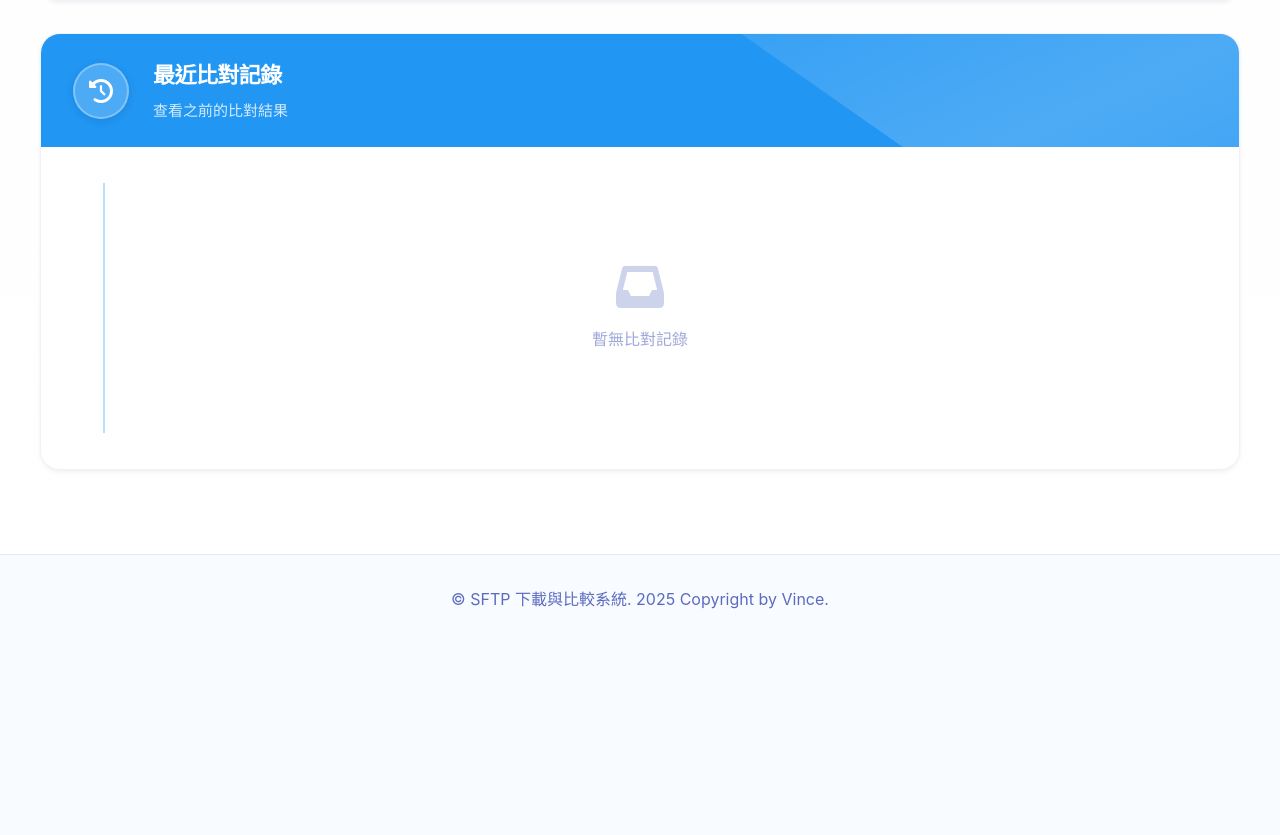
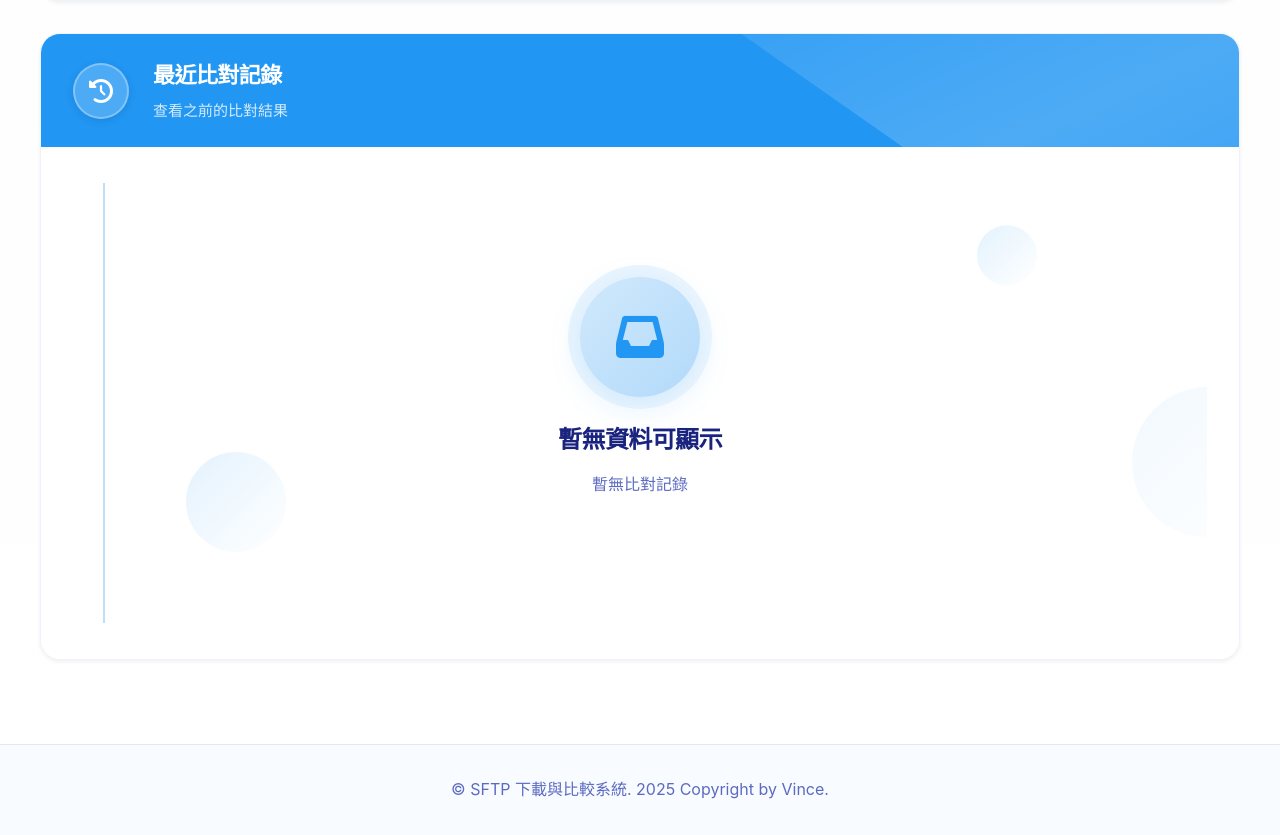
Before and after one commit to qqringman/preMP, a Flask app: page /compare in a window 1280 px wide; the page is wider, and only the part inside the window is pictured. Shown: the part 1862-2697 px from the top of that part. Before the commit the page ends 2471 px from the top of that part, so only its background shows below. Run offline with Flask 3, Linux system fonts and the light colour scheme; data that the repository does not hold is empty; some libraries are stand-ins or nearby versions.

Commit message:
web ui ok

```diff
--- a/sftp_downloader.py
+++ b/sftp_downloader.py
@@ -304,8 +304,8 @@ class SFTPDownloader:
                 ftp_path = row[ftp_column]
 
                 # 檢查空值或 NotFound
-                if pd.isna(ftp_path) or str(ftp_path).strip() == '' or str(ftp_path).strip().lower() == 'notfound':
-                    self.logger.warning(f"第 {idx + 1} 筆資料的 FTP 路徑為空或 NotFound")
+                if pd.isna(ftp_path) or str(ftp_path).strip() == '' or str(ftp_path).strip().lower() == 'notfound' or str(ftp_path).strip().lower() == 'sftpnotfound':
+                    self.logger.warning(f"第 {idx + 1} 筆資料的 FTP 路徑為空或 NotFound 或 sftpNotFound")
 
                     # 如果是 WebDownloader，更新統計
                     if hasattr(self, 'stats'):
--- a/static/css/compare.css
+++ b/static/css/compare.css
@@ -3376,4 +3382,278 @@ input.path-input::-webkit-contacts-auto-fill-button {
     background: #F5F9FF;
 }
 
-/* 移除臨時測試樣式 */
+/* 在 compare.css 中找到並修改以下部分 */
+
+/* 加強表格標頭紅色背景的樣式 */
+.header-red-bg {
+    background: #C00000 !important;
+    color: white !important;
+    font-weight: 600 !important;
+}
+
+/* 文字顏色樣式 */
+.text-red {
+    color: #C00000 !important;
+    font-weight: 500;
+}
+
+.text-blue {
+    color: #0066CC !important;
+    font-weight: 500;
+}
+
+/* 修正捲軸容器 - 確保捲軸始終顯示 */
+.table-scroll-single {
+    overflow: auto !important;
+    max-height: 500px;
+    position: relative;
+    background: white;
+    border: 1px solid #E3E7F3;
+    border-radius: 0 0 8px 8px;
+}
+
+/* 確保表格有最小寬度以觸發橫向捲軸 */
+.table-scroll-single .files-table {
+    min-width: 100%;
+    width: max-content;
+}
+
+/* 強制顯示捲軸 */
+.table-scroll-single::-webkit-scrollbar {
+    width: 12px !important;
+    height: 12px !important;
+    display: block !important;
+    visibility: visible !important;
+}
+
+.table-scroll-single::-webkit-scrollbar-track {
+    background: #F5F9FF !important;
+    border-radius: 6px;
+    border: 1px solid #E3E7F3;
+}
+
+.table-scroll-single::-webkit-scrollbar-thumb {
+    background: #90CAF9 !important;
+    border-radius: 6px;
+    border: 1px solid #64B5F6;
+}
+
+.table-scroll-single::-webkit-scrollbar-thumb:hover {
+    background: #64B5F6 !important;
+}
+
+.table-scroll-single::-webkit-scrollbar-corner {
+    background: #F5F9FF !important;
+}
+
+#compareDetailsModal .files-table td {
+    padding: 14px 20px;
+    border-bottom: 1px solid #EDF2FC;
+    vertical-align: middle;
+    white-space: nowrap;
+    color: #424242;
+}
+
+/* 加強 hover 效果 */
+#compareDetailsModal .files-table tbody tr:hover {
+    background-color: #E3F2FD !important;
+}
+
+/* Badge 樣式 */
+.badge-yes {
+    display: inline-block;
+    padding: 2px 8px;
+    background: #4CAF50;
+    color: white;
+    border-radius: 4px;
+    font-size: 0.75rem;
+    font-weight: 600;
+}
+
+.badge-no {
+    display: inline-block;
+    padding: 2px 8px;
+    background: #F44336;
+    color: white;
+    border-radius: 4px;
+    font-size: 0.75rem;
+    font-weight: 600;
+}
+
+/* 差異文字標記樣式 */
+.diff-text {
+    font-family: 'SF Mono', Monaco, monospace;
+    font-size: 0.875rem;
+}
+
+.diff-text .diff-part {
+    color: #C00000;
+    font-weight: 600;
+    background: #FFEBEE;
+    padding: 1px 3px;
+    border-radius: 3px;
+}
+
+.diff-text .normal-part {
+    color: #424242;
+}
+
+/* 空狀態容器 */
+.empty-state-container {
+    display: flex;
+    flex-direction: column;
+    align-items: center;
+    justify-content: center;
+    min-height: 400px;
+    padding: 60px 40px;
+    text-align: center;
+}
+
+/* 空狀態圖標容器 */
+.empty-state-icon {
+    width: 120px;
+    height: 120px;
+    margin: 0 auto 24px;
+    background: linear-gradient(135deg, #E3F2FD 0%, #BBDEFB 100%);
+    border-radius: 50%;
+    display: flex;
+    align-items: center;
+    justify-content: center;
+    position: relative;
+    box-shadow: 0 8px 32px rgba(33, 150, 243, 0.15);
+}
+
+.empty-state-icon::before {
+    content: '';
+    position: absolute;
+    width: 100%;
+    height: 100%;
+    background: linear-gradient(135deg, #2196F3 0%, #64B5F6 100%);
+    border-radius: 50%;
+    opacity: 0.1;
+    transform: scale(1.2);
+}
+
+.empty-state-icon i {
+    font-size: 3rem;
+    color: #2196F3;
+    z-index: 1;
+}
+
+/* 空狀態標題 */
+.empty-state-title {
+    font-size: 1.5rem;
+    font-weight: 600;
+    color: var(--text-primary);
+    margin-bottom: 12px;
+    letter-spacing: -0.025em;
+}
+
+/* 空狀態描述 */
+.empty-state-desc {
+    font-size: 1rem;
+    color: var(--text-secondary);
+    margin-bottom: 32px;
+    max-width: 400px;
+    line-height: 1.6;
+}
+
+/* 重新載入按鈕 - 更優雅的設計 */
+.btn-reload-elegant {
+    display: inline-flex;
+    align-items: center;
+    gap: 10px;
+    padding: 16px 40px;
+    background: linear-gradient(135deg, #2196F3 0%, #64B5F6 100%);
+    color: white;
+    border: none;
+    border-radius: var(--radius-full);
+    font-size: 1rem;
+    font-weight: 600;
+    cursor: pointer;
+    transition: all 0.3s ease;
+    box-shadow: 0 4px 20px rgba(33, 150, 243, 0.3);
+    position: relative;
+    overflow: hidden;
+}
+
+.btn-reload-elegant::before {
+    content: '';
+    position: absolute;
+    top: 50%;
+    left: 50%;
+    width: 0;
+    height: 0;
+    background: rgba(255, 255, 255, 0.3);
+    border-radius: 50%;
+    transform: translate(-50%, -50%);
+    transition: width 0.6s, height 0.6s;
+}
+
+.btn-reload-elegant:hover::before {
+    width: 300px;
+    height: 300px;
+}
+
+.btn-reload-elegant:hover {
+    transform: translateY(-2px);
+    box-shadow: 0 8px 30px rgba(33, 150, 243, 0.4);
+}
+
+.btn-reload-elegant i {
+    font-size: 1.125rem;
+    transition: transform 0.3s ease;
+}
+
+.btn-reload-elegant:hover i {
+    transform: rotate(180deg);
+}
+
+/* 額外的裝飾元素 */
+.empty-state-decoration {
+    position: absolute;
+    width: 100%;
+    height: 100%;
+    overflow: hidden;
+    pointer-events: none;
+}
+
+.decoration-circle {
+    position: absolute;
+    border-radius: 50%;
+    background: linear-gradient(135deg, #E3F2FD 0%, transparent 100%);
+}
+
+.decoration-circle.small {
+    width: 60px;
+    height: 60px;
+    top: 10%;
+    right: 15%;
+    animation: float 6s ease-in-out infinite;
+}
+
+.decoration-circle.medium {
+    width: 100px;
+    height: 100px;
+    bottom: 15%;
+    left: 10%;
+    animation: float 8s ease-in-out infinite reverse;
+}
+
+.decoration-circle.large {
+    width: 150px;
+    height: 150px;
+    top: 50%;
+    right: -75px;
+    opacity: 0.5;
+    animation: float 10s ease-in-out infinite;
+}
+
+@keyframes float {
+    0%, 100% {
+        transform: translateY(0);
+    }
+    50% {
+        transform: translateY(-20px);
+    }
+}
--- a/static/js/compare.js
+++ b/static/js/compare.js
@@ -48,6 +48,7 @@ document.addEventListener('DOMContentLoaded', () => {
 });
 
 // 載入伺服器資料夾
+// 載入伺服器資料夾
 async function loadServerFolders(path) {
     const browserContent = document.getElementById('serverBrowser');
     const pathDisplay = document.getElementById('currentPathDisplay');
@@ -78,26 +79,18 @@ async function loadServerFolders(path) {
         const response = await utils.apiRequest(`/api/list-folders?path=${encodeURIComponent(path)}`);
 
         if (response.folders && response.folders.length > 0) {
-            currentFoldersList = response.folders; // 儲存資料夾列表
+            currentFoldersList = response.folders;
             displayFolders(response.folders);
         } else {
             currentFoldersList = [];
-            browserContent.innerHTML = `
-                <div class="empty-message">
-                    <i class="fas fa-folder-open fa-3x"></i>
-                    <p>此目錄下沒有子資料夾</p>
-                </div>
-            `;
+            browserContent.innerHTML = generateEmptyState('此目錄下沒有子資料夾', false);
         }
     } catch (error) {
         console.error('Load folders error:', error);
-        browserContent.innerHTML = `
-            <div class="error-message">
-                <i class="fas fa-exclamation-triangle fa-3x"></i>
-                <p>無法載入資料夾列表</p>
-                <p class="text-muted">${error.message}</p>
-            </div>
-        `;
+        browserContent.innerHTML = generateEmptyState(
+            `無法載入資料夾列表：${error.message}`,
+            true
+        );
     }
 }
 
@@ -662,7 +655,7 @@ async function showCompareDetails(type) {
     }
 }
 
-// 顯示比對模態框 - 修正版本
+// 顯示比對模態框 - 修正版本，使用單一表格不分離 header 和 body
 function showCompareModal(pivotData, sheets, title, modalClass) {
     // 創建或取得模態框
     let modal = document.getElementById('compareDetailsModal');
@@ -717,10 +710,7 @@ function showCompareModal(pivotData, sheets, title, modalClass) {
                     </button>
                 </div>
                 <div class="modal-body">
-                    <div class="empty-message">
-                        <i class="fas fa-inbox fa-3x"></i>
-                        <p>沒有資料</p>
-                    </div>
+                    ${generateEmptyState('沒有找到相關資料', false)}
                 </div>
             </div>
         `;
@@ -741,8 +731,8 @@ function showCompareModal(pivotData, sheets, title, modalClass) {
                     </button>
                 </div>
                 <div class="modal-body-wrapper">
-                    <div class="modal-data-area">
-                        ${sheetData ? generateCompareTableContent(sheetData, sheets[0].title) : '<div class="empty-message"><i class="fas fa-inbox fa-3x"></i><p>沒有資料</p></div>'}
+                    <div class="modal-data-area-single">
+                        ${sheetData ? generateCompareTableContent(sheetData, sheets[0].name) : '<div class="empty-message"><i class="fas fa-inbox fa-3x"></i><p>沒有資料</p></div>'}
                     </div>
                 </div>
             </div>
@@ -769,8 +759,8 @@ function showCompareModal(pivotData, sheets, title, modalClass) {
             // 頁籤內容
             contentHtml += `
                 <div class="tab-content ${isActive ? 'active' : ''}" id="tab-${sheet.name}" style="display: ${isActive ? 'block' : 'none'};">
-                    <div class="modal-data-area">
-                        ${sheetData ? generateCompareTableContent(sheetData, sheet.title) : '<div class="empty-message"><i class="fas fa-inbox fa-3x"></i><p>沒有資料</p></div>'}
+                    <div class="modal-data-area-single">
+                        ${sheetData ? generateCompareTableContent(sheetData, sheet.name) : '<div class="empty-message"><i class="fas fa-inbox fa-3x"></i><p>沒有資料</p></div>'}
                     </div>
                 </div>
             `;
@@ -801,26 +791,39 @@ function showCompareModal(pivotData, sheets, title, modalClass) {
     modal.classList.remove('hidden');
 }
 
-// 生成比對表格內容 - 只包含表格本身
-function generateCompareTableContent(sheetData, sheetTitle) {
+// 生成比對表格內容 - 修正版本，使用單一表格且套用正確的樣式
+function generateCompareTableContent(sheetData, sheetName) {
     if (!sheetData || !sheetData.columns || !sheetData.data || sheetData.data.length === 0) {
-        return '<div class="empty-message"><i class="fas fa-inbox fa-3x"></i><p>沒有資料</p></div>';
-    }
-
-    // 新結構：分離 header 和 body
-    let html = '<div class="table-container-fixed">';
-
-    // 固定的表頭
-    html += '<div class="table-header-fixed">';
-    html += '<table class="files-table-header">';
+        return generateEmptyState('此資料表沒有內容', false);
+    }
+
+    // 定義需要特殊處理的欄位
+    const redHeaderColumns = {
+        'revision_diff': ['base_short', 'base_revision', 'compare_short', 'compare_revision'],
+        'branch_error': ['problem'],
+        'lost_project': ['Base folder', '狀態'],
+        'version_diff': ['base_content', 'compare_content']
+    };
+
+    // 開始建立表格
+    let html = '<div class="table-scroll-single">';
+    html += '<table class="files-table">';
+
+    // 表頭
     html += '<thead><tr>';
 
     // 動態生成欄位
     sheetData.columns.forEach(col => {
         let thText = col;
         let minWidth = '150px';
-
-        // 欄位名稱對應
+        let headerClass = '';
+
+        // 檢查是否需要紅色標題
+        if (redHeaderColumns[sheetName] && redHeaderColumns[sheetName].includes(col)) {
+            headerClass = 'header-red-bg';
+        }
+
+        // 欄位名稱對應和寬度設定...
         const columnMap = {
             'module': { text: '模組名稱', width: '200px' },
             'location_path': { text: 'FTP 路徑', width: '400px' },
@@ -828,7 +831,13 @@ function generateCompareTableContent(sheetData, sheetTitle) {
             'base_folder': { text: '本地路徑', width: '300px' },
             'compare_folder': { text: 'compare_folder', width: '200px' },
             'file_type': { text: 'file_type', width: '150px' },
-            'base_content': { text: 'base_content', width: '300px' }
+            'base_content': { text: 'base_content', width: '400px' },
+            'compare_content': { text: 'compare_content', width: '400px' },
+            'org_content': { text: 'org_content', width: '500px' },
+            'problem': { text: '問題', width: '200px' },
+            'has_wave': { text: 'has_wave', width: '100px' },
+            'Base folder': { text: 'Base folder', width: '150px' },
+            '狀態': { text: '狀態', width: '100px' }
         };
 
         if (columnMap[col]) {
@@ -838,23 +847,28 @@ function generateCompareTableContent(sheetData, sheetTitle) {
             minWidth = '250px';
         }
 
-        html += `<th style="width: ${minWidth}; min-width: ${minWidth};">${thText}</th>`;
-    });
-
-    html += '</tr></thead></table>';
-    html += '</div>';
-
-    // 可捲動的表身
-    html += '<div class="table-body-scrollable">';
-    html += '<table class="files-table-body">';
+        html += `<th class="${headerClass}" style="min-width: ${minWidth};">${thText}</th>`;
+    });
+
+    html += '</tr></thead>';
+
+    // 表身 - 加入版本差異的顏色標記邏輯
     html += '<tbody>';
 
     sheetData.data.forEach((row) => {
-        html += '<tr>';
+        // 檢查是否需要隱藏此行
+        //let shouldHide = false;
+        //if (sheetName === 'branch_error' && row['has_wave'] === 'Y') {
+        //    shouldHide = true;
+        //}
+
+        //html += `<tr ${shouldHide ? 'style="display: none;"' : ''}>`;
+        html += `<tr>`;
 
         sheetData.columns.forEach(col => {
             let value = row[col] || '';
             let cellContent = value;
+            let cellClass = '';
             let minWidth = '150px';
 
             // 取得與標頭相同的寬度
@@ -865,7 +879,13 @@ function generateCompareTableContent(sheetData, sheetTitle) {
                 'base_folder': { width: '300px' },
                 'compare_folder': { width: '200px' },
                 'file_type': { width: '150px' },
-                'base_content': { width: '300px' }
+                'base_content': { width: '400px' },
+                'compare_content': { width: '400px' },
+                'org_content': { width: '500px' },
+                'problem': { width: '200px' },
+                'has_wave': { width: '100px' },
+                'Base folder': { width: '150px' },
+                '狀態': { width: '100px' }
             };
 
             if (columnMap[col]) {
@@ -876,6 +896,7 @@ function generateCompareTableContent(sheetData, sheetTitle) {
 
             // 處理不同類型的欄位
             if (col === 'module' || col === '模組名稱') {
+                // 模組名稱處理...
                 let icon = 'fa-file';
                 const fileName = value.toLowerCase();
 
@@ -897,6 +918,28 @@ function generateCompareTableContent(sheetData, sheetTitle) {
                         <span>${value}</span>
                     </div>
                 `;
+            } else if (col === 'problem' && value) {
+                cellClass = 'text-red';
+                cellContent = value;
+            } else if (col === '狀態') {
+                if (value === '刪除') {
+                    cellClass = 'text-red';
+                } else if (value === '新增') {
+                    cellClass = 'text-blue';
+                }
+                cellContent = value;
+            } else if (['base_short', 'base_revision', 'compare_short', 'compare_revision'].includes(col)) {
+                cellClass = 'text-red';
+                cellContent = value;
+            } else if (col === 'has_wave') {
+                if (value === 'Y') {
+                    cellContent = '<span class="badge-yes">Y</span>';
+                } else if (value === 'N') {
+                    cellContent = '<span class="badge-no">N</span>';
+                }
+            } else if ((col === 'base_content' || col === 'compare_content') && sheetName === 'version_diff') {
+                // 版本差異內容的特殊處理
+                cellContent = formatVersionDiffContent(row, col);
             } else if (col.includes('link') || col.includes('_link')) {
                 if (value && value.startsWith('http')) {
                     cellContent = `<a href="${value}" target="_blank" class="table-link">
@@ -907,7 +950,7 @@ function generateCompareTableContent(sheetData, sheetTitle) {
                 cellContent = `<span style="font-family: monospace; font-size: 0.875rem;">${value}</span>`;
             }
 
-            html += `<td style="width: ${minWidth}; min-width: ${minWidth};">${cellContent}</td>`;
+            html += `<td class="${cellClass}" style="min-width: ${minWidth};">${cellContent}</td>`;
         });
 
         html += '</tr>';
@@ -915,9 +958,139 @@ function generateCompareTableContent(sheetData, sheetTitle) {
 
     html += '</tbody></table>';
     html += '</div>';
-    html += '</div>';
 
     return html;
+}
+
+// 在顯示空狀態時，使用新的 UI
+function showEmptyState(containerId, message) {
+    const container = document.getElementById(containerId);
+    container.innerHTML = `
+        <div class="empty-message">
+            <i class="fas fa-inbox fa-3x"></i>
+            <p>${message}</p>
+        </div>
+        <div class="empty-reload-container">
+            <button class="btn-reload" onclick="location.reload()">
+                <i class="fas fa-sync-alt"></i>
+                重新載入
+            </button>
+        </div>
+    `;
+}
+
+function formatVersionDiffContent(row, column) {
+    const fileType = row['file_type'] || '';
+    const baseContent = row['base_content'] || '';
+    const compareContent = row['compare_content'] || '';
+    const currentValue = row[column] || '';
+
+    // 處理檔案不存在的情況
+    if (currentValue === '(檔案不存在)') {
+        return `<span class="text-red">${currentValue}</span>`;
+    }
+
+    if (currentValue === '(檔案存在)') {
+        return `<span>${currentValue}</span>`;
+    }
+
+    // 根據檔案類型處理
+    if (fileType.toLowerCase() === 'f_version.txt') {
+        return formatFVersionContent(currentValue, column === 'base_content' ? compareContent : baseContent);
+    } else if (currentValue.includes('F_HASH:')) {
+        return formatFHashContent(currentValue, column === 'base_content' ? compareContent : baseContent);
+    } else if (currentValue.includes(':')) {
+        return formatColonContent(currentValue, column === 'base_content' ? compareContent : baseContent);
+    }
+
+    return currentValue;
+}
+
+// 格式化包含冒號的內容
+function formatColonContent(currentValue, otherValue) {
+    if (!currentValue.includes(':')) return currentValue;
+
+    const parts = currentValue.split(':', 2);
+    if (parts.length < 2) return currentValue;
+
+    const key = parts[0];
+    const currentVal = parts[1].trim();
+    let otherVal = '';
+
+    if (otherValue && otherValue.includes(':')) {
+        const otherParts = otherValue.split(':', 2);
+        if (otherParts.length >= 2 && otherParts[0] === key) {
+            otherVal = otherParts[1].trim();
+        }
+    }
+
+    let formattedContent = '<span class="diff-text">';
+    formattedContent += `<span class="normal-part">${key}: </span>`;
+
+    if (currentVal !== otherVal) {
+        formattedContent += `<span class="diff-part">${currentVal}</span>`;
+    } else {
+        formattedContent += `<span class="normal-part">${currentVal}</span>`;
+    }
+
+    formattedContent += '</span>';
+    return formattedContent;
+}
+
+// 格式化 F_HASH 內容
+function formatFHashContent(currentValue, otherValue) {
+    if (!currentValue.includes('F_HASH:')) return currentValue;
+
+    const parts = currentValue.split('F_HASH:', 2);
+    if (parts.length < 2) return currentValue;
+
+    const currentHash = parts[1].trim();
+    let otherHash = '';
+
+    if (otherValue && otherValue.includes('F_HASH:')) {
+        const otherParts = otherValue.split('F_HASH:', 2);
+        if (otherParts.length >= 2) {
+            otherHash = otherParts[1].trim();
+        }
+    }
+
+    let formattedContent = '<span class="diff-text">';
+    formattedContent += '<span class="normal-part">F_HASH: </span>';
+
+    if (currentHash !== otherHash) {
+        formattedContent += `<span class="diff-part">${currentHash}</span>`;
+    } else {
+        formattedContent += `<span class="normal-part">${currentHash}</span>`;
+    }
+
+    formattedContent += '</span>';
+    return formattedContent;
+}
+
+// 格式化 F_Version.txt 內容
+function formatFVersionContent(currentValue, otherValue) {
+    if (!currentValue.startsWith('P_GIT_')) return currentValue;
+
+    const currentParts = currentValue.split(';');
+    const otherParts = otherValue ? otherValue.split(';') : [];
+
+    let formattedContent = '<span class="diff-text">';
+
+    currentParts.forEach((part, index) => {
+        if (index > 0) formattedContent += ';';
+
+        // 只有第4和第5部分（索引3和4）需要比較
+        if ((index === 3 || index === 4) &&
+            index < otherParts.length &&
+            part !== otherParts[index]) {
+            formattedContent += `<span class="diff-part">${part}</span>`;
+        } else {
+            formattedContent += `<span class="normal-part">${part}</span>`;
+        }
+    });
+
+    formattedContent += '</span>';
+    return formattedContent;
 }
 
 // 切換模態框內的頁籤 - 更新版本
@@ -1311,6 +1484,34 @@ async function pollCompareStatus() {
     }
 }
 
+function generateEmptyState(message = '暫無資料可顯示', showReloadBtn = true) {
+    return `
+        <div class="empty-state-container">
+            <div class="empty-state-decoration">
+                <div class="decoration-circle small"></div>
+                <div class="decoration-circle medium"></div>
+                <div class="decoration-circle large"></div>
+            </div>
+
+            <div class="empty-state-icon">
+                <i class="fas fa-inbox"></i>
+            </div>
+
+            <h3 class="empty-state-title">暫無資料可顯示</h3>
+            <p class="empty-state-desc">
+                ${message || '此任務可能還在處理中，或尚未產生報表。'}
+            </p>
+
+            ${showReloadBtn ? `
+                <button class="btn-reload-elegant" onclick="location.reload()">
+                    <i class="fas fa-sync-alt"></i>
+                    重新載入
+                </button>
+            ` : ''}
+        </div>
+    `;
+}
+
 // 載入最近比對記錄
 async function loadRecentComparisons() {
     try {
@@ -1318,12 +1519,7 @@ async function loadRecentComparisons() {
         const container = document.getElementById('comparisonTimeline');
 
         if (!comparisons || comparisons.length === 0) {
-            container.innerHTML = `
-                <div class="timeline-empty">
-                    <i class="fas fa-inbox fa-3x"></i>
-                    <p>暫無比對記錄</p>
-                </div>
-            `;
+            container.innerHTML = generateEmptyState('暫無比對記錄', false);
             return;
         }
 
@@ -1332,6 +1528,9 @@ async function loadRecentComparisons() {
         comparisons.forEach((comp, index) => {
             const statusIcon = comp.status === 'completed' ? 'fa-check-circle' : 'fa-exclamation-circle';
             const statusColor = comp.status === 'completed' ? 'text-success' : 'text-danger';
+
+            // 確保使用正確的 task_id
+            const taskId = comp.task_id || comp.id;
 
             html += `
                 <div class="timeline-item">
@@ -1348,7 +1547,7 @@ async function loadRecentComparisons() {
                             ${comp.modules} 個模組 · ${comp.duration || '< 1 分鐘'}
                         </div>
                         <button class="btn btn-small btn-primary mt-2"
-                                onclick="window.location.href='/results/${comp.id}'">
+                                onclick="window.location.href='/results/${taskId}'">
                             查看結果
                         </button>
                     </div>
```
Also changed, not shown: other parts of static/css/compare.css (+19 -13 lines), web_app.py (+65 -51 lines).
